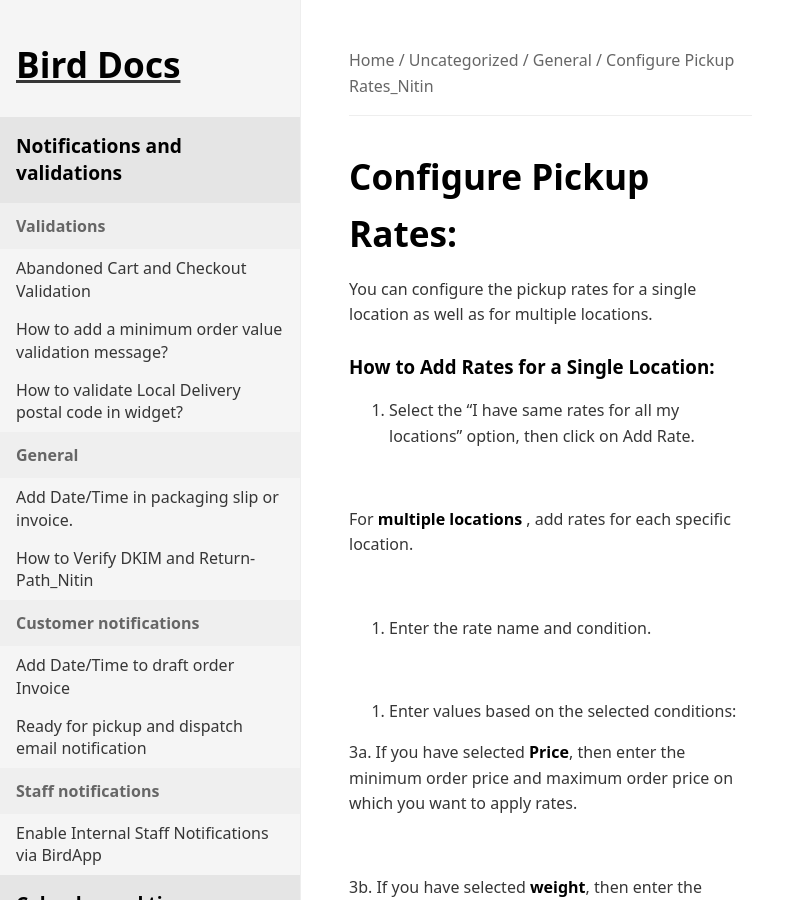
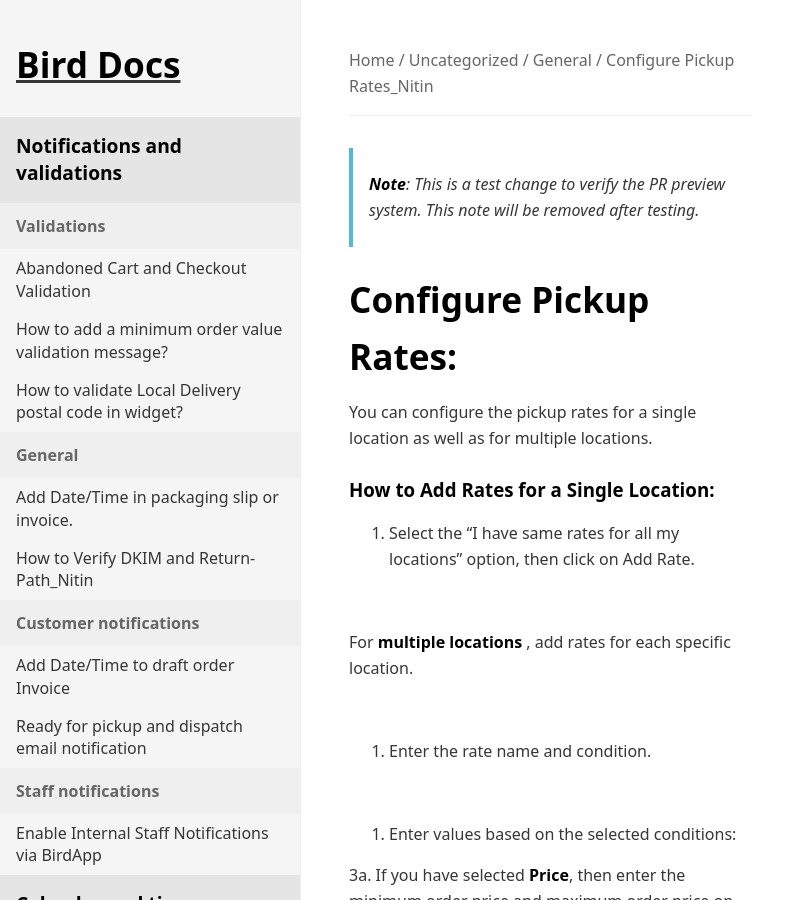
Before and after one commit to atinder/bird-docs, a Jekyll site: the page built from docs/uncategorized/general/configure-pickup-rates_nitin-b98ff675-af78-4b26-ac84-250a455f040f.md, in a window 1280 px wide and 900 px high. Shown: the whole window, without its empty margins (0-798 px from the left). Built offline with Jekyll 4.4.1, drawn with Linux system fonts in a browser that asks for light colours.

Commit message:
test: Add test note to verify PR preview system

```diff
--- a/docs/uncategorized/general/configure-pickup-rates_nitin-b98ff675-af78-4b26-ac84-250a455f040f.md
+++ b/docs/uncategorized/general/configure-pickup-rates_nitin-b98ff675-af78-4b26-ac84-250a455f040f.md
@@ -6,6 +6,8 @@ section: general
 slug: configure-pickup-rates_nitin
 crisp_updated_at: 1740485971000
 ---
+
+> **Note**: This is a test change to verify the PR preview system. This note will be removed after testing.
 
 # Configure Pickup Rates:
 
```
